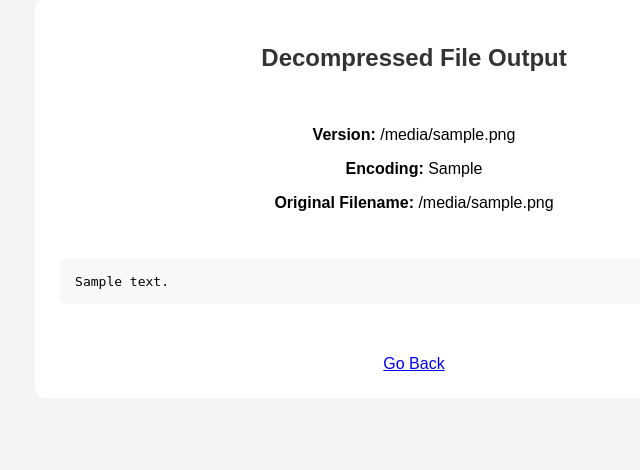
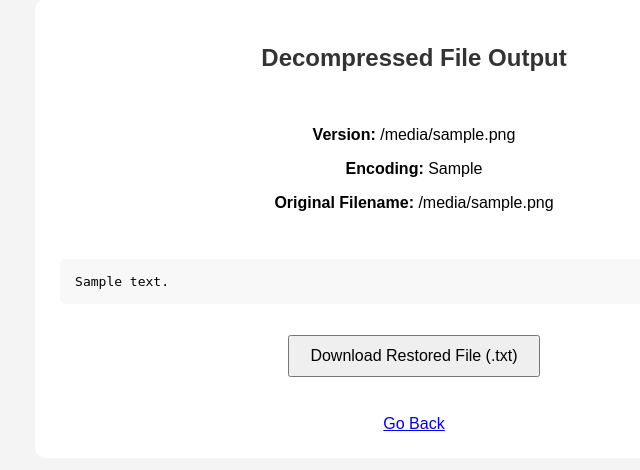
Before and after one commit to AbhinavSilwal1/file-compression-tool, a Flask app: template templates/results.html in a window 1280 px wide. Shown: the part 51-521 px from the top of the page, without its empty margins (226-866 px from the left). Run offline with Flask 3, Linux system fonts and the light colour scheme; the template is opened without the code that fills it: most values are stand-ins (such as "Sample title", 1, 10 or a date in 2020).

Commit message:
Add original file download feature for uploaded .huff files

```diff
--- a/app.py
+++ b/app.py
@@ -178,5 +178,26 @@ def download_file():
     )
 
 
+@app.route("/download-restored", methods=["POST"])
+def download_restored():
+    restored_text = request.form.get("restored_text")
+    original_filename = request.form.get(
+        "original_filename",
+        "restored.txt"
+    )
+
+    if restored_text is None:
+        return "Missing restored data"
+
+    return Response(
+        restored_text,
+        mimetype="text/plain",
+        headers={
+            "Content-Disposition":
+                f"attachment; filename={original_filename}"
+        }
+    )
+
+
 if __name__ == "__main__":
     app.run(debug=True, host="127.0.0.1", port=8000)
--- a/templates/results.html
+++ b/templates/results.html
@@ -4,11 +4,11 @@
 
 {% if error %}
 
-    <div class="error-box">
-        <h2>Error</h2>
-        <p>{{ error }}</p>
-        <a href="/">Go Back</a>
-    </div>
+<div class="error-box">
+    <h2>Error</h2>
+    <p>{{ error }}</p>
+    <a href="/">Go Back</a>
+</div>
 
 {% elif decompressed_text %}
 
@@ -24,6 +24,14 @@
     <br>
 
     <pre>{{ decompressed_text }}</pre>
+
+    <br>
+
+    <form action="/download-restored" method="POST">
+        <input type="hidden" name="restored_text" value="{{ decompressed_text }}">
+        <input type="hidden" name="original_filename" value="{{ original_filename }}">
+        <button type="submit">Download Restored File (.txt)</button>
+    </form>
 
     <br>
 
```
